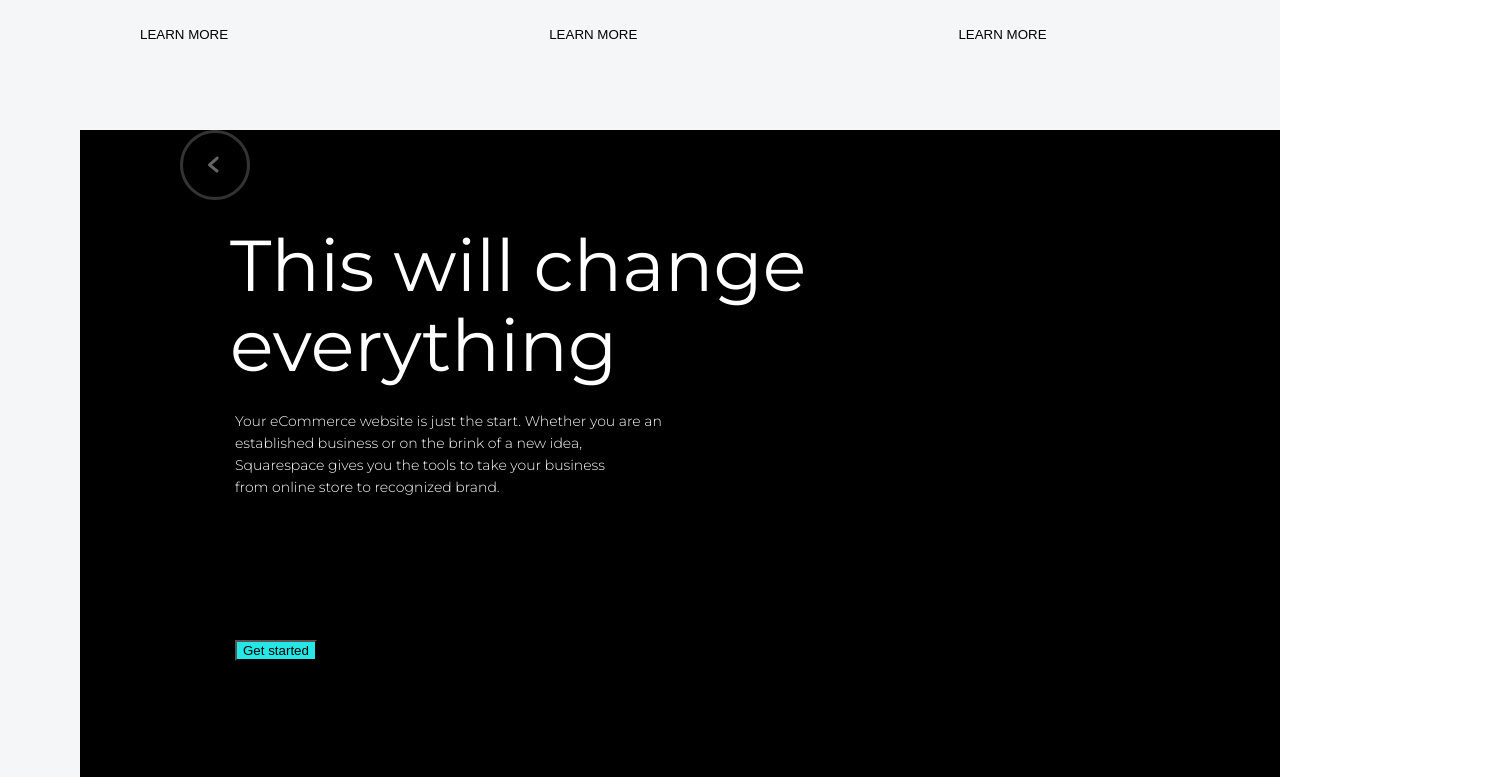
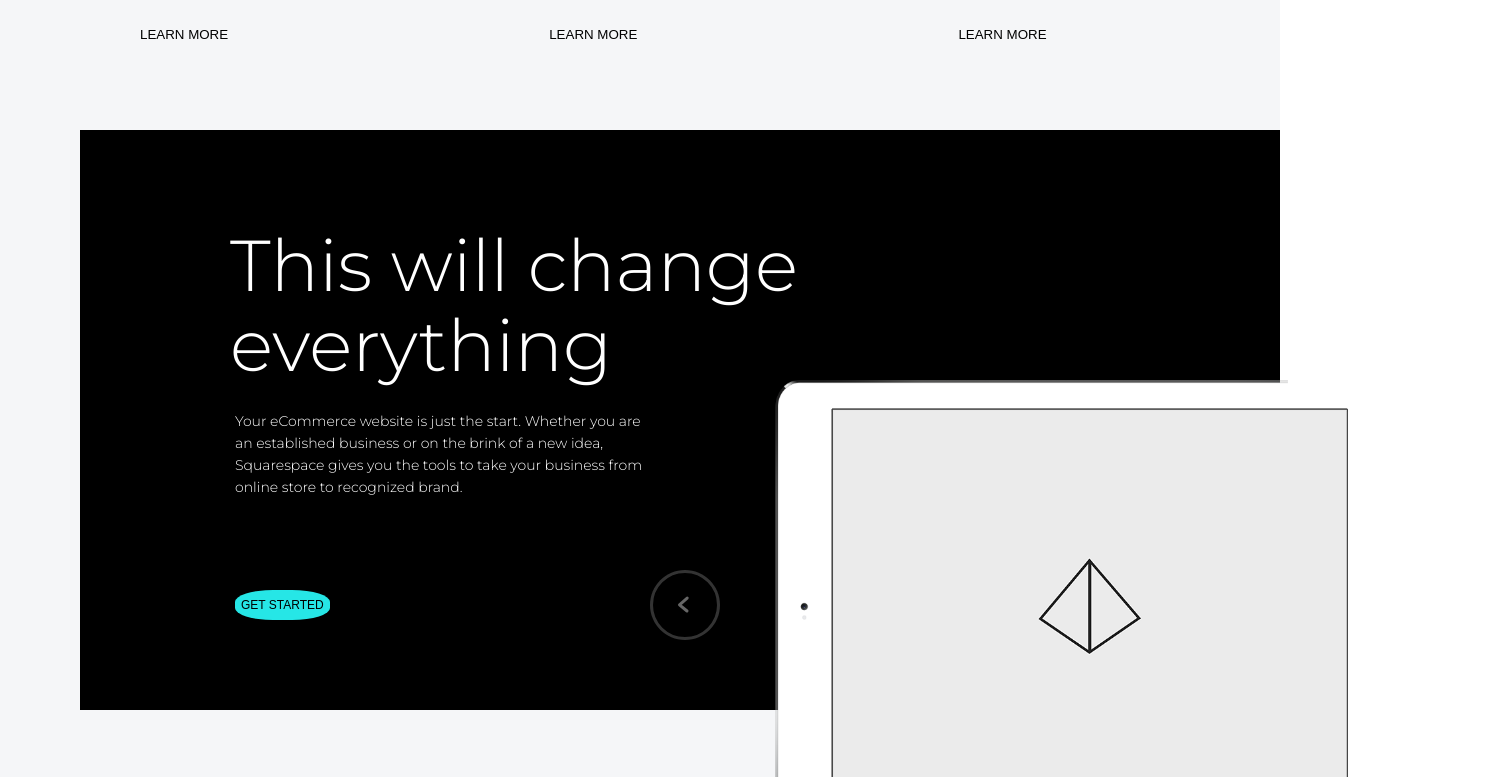
Before and after one commit to gerry-land/startproject, a website: page app/index.html in a window 1280 px wide. Shown: the part 2620-3397 px from the top of the page, 1486 px wide, since content can reach past the window. Drawn offline with nearby package versions, Linux system fonts and the light colour scheme; files that its build step writes are made by us from their sources.

Commit message:
sixth-section finish

```diff
--- a/app/htmlChunks/sixth-section.html
+++ b/app/htmlChunks/sixth-section.html
@@ -1,11 +1,9 @@
 <section class="sixth-section">
 <div class="item">
+    <img class="iPad" src="./images/iPad.png" alt="iPad">
     <img class="arrow" src="./images/previous.svg" alt="previous">
     <h2 class="title">This will change everything</h2>
-    <p class="description">Your eCommerce website is just the start. Whether you are an established business or on the brink of a new idea, Squarespace gives you the tools to take your business <br> from online store to recognized brand.</p>
+    <p class="description">Your eCommerce website is just the start. Whether you are an established business or on the brink of a new idea, Squarespace gives you the tools to take your business from online store to recognized brand.</p>
     <button class="button">Get started</button>
 </div>
-<div class="item">
-    <img class="iPad" src="./images/iPad.png" alt="iPad">
-</div>
 </section>
--- a/app/scss/section/sixth-section.scss
+++ b/app/scss/section/sixth-section.scss
@@ -2,20 +2,22 @@
     width: 100%;
     height: 800px;
     background: #f5f6f8;
+    position: relative;
 
     & > .item {
-        height: 650px;
+        height: 580px;
         width: 1200px;
         background: black;
         margin-left: 80px;
 
+
         & > .title {
             width: 600px;
             font-size: 72px;
-            font-weight: 400;
+            font-weight: 100;
             line-height: 80px;
             color: #fff;
-            padding-top: 25px;
+            padding-top: 95px;
             padding-left: 150px;
 
         }
@@ -23,7 +25,7 @@
         & > .description {
             padding-left: 155px;
             padding-top: 25px;
-            width: 430px;
+            width: 425px;
             height: 80px;
             font-size: 14px;
             font-weight: 300;
@@ -32,19 +34,30 @@
         }
 
         & > .button {
+            height: 30px;
             background-color: #26e6e6;
             color: #000;
-            margin-top: 150px;
+            margin-top: 100px;
             margin-left: 155px;
+            border: none;
+            border-radius: 40%;
+            text-transform: uppercase;
+            font-size: 12px;
+            font-weight: 300;
         }
 
         & > .iPad {
-            padding-left: 500px;
-            padding-top: 200px;
+            width: 600px;
+            height: 500px;
+            position: absolute;
+            padding-left: 668px;
+            padding-top: 250px;
         }
 
         & > .arrow {
-            padding-left: 100px;
+            padding-left: 570px;
+            padding-top: 440px;
+            position: absolute;
         }
     }
 }
```
